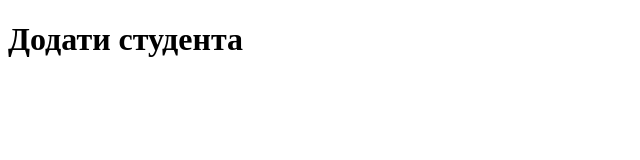
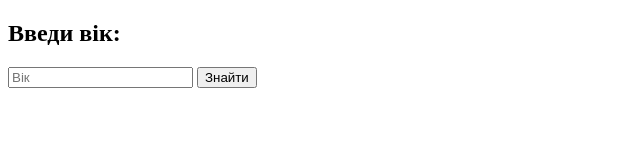
Before and after one commit to IvanZozulia90/Java_Script, a plain HTML site: page Project X.html in a window 1280 px wide. Shown: the whole page, without its empty margins (0-640 px from the left). Drawn offline with Linux system fonts and the light colour scheme.

Commit message:
add input and function

```diff
--- a/Project X.html
+++ b/Project X.html
@@ -2,10 +2,15 @@
 <html lang="uk">
 <head>
   <meta charset="UTF-8">
-  <title>Форма студента</title>
+  <title>Пошук по віку</title>
 </head>
 <body>
-  <h1>Додати студента</h1>
+  <h2>Введи вік:</h2>
+
+  <input type="number" id="ageInput" placeholder="Вік">
+  <button onclick="findNameByAge()">Знайти</button>
+
+  <p id="result"></p>
 
   <script src="test.js"></script>
 </body>
--- a/test.js
+++ b/test.js
@@ -11,11 +11,35 @@ let people = {
     Olga: 32,
     Vikki: 5
 }
+// let found = false
 
-for(let name in people) {
-    if (people[name] == 6) {
-        console.log(name)
-    }else{
-        console.log("Користувача не знайдено")
+// for(let name in people) {
+//     if (people[name] === 6) {
+//         console.log(name);
+//         found = true;
+//     }else{
+//         if(!found){
+//             console.log("Користувача не знайдено")
+//         }
+//     }
+// }
+
+function findNameByAge(){
+    const input = document.getElementById("ageInput");
+    const result = document.getElementById("result");
+    const ageToFind = Number(input.value);
+
+    let found = false
+
+    for (let name in people) {
+        if (people[name] == ageToFind) {
+            result.textContent = `Користувач ${name}`;
+            found = true;
+            break
+        }else{
+            if(!found){
+                result.textContent = "Користувача не знайдено";
+            }
+        }input.value = "";
     }
 }
```
